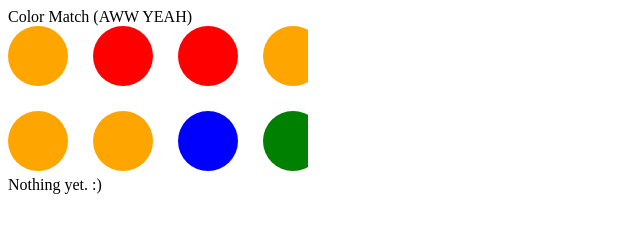
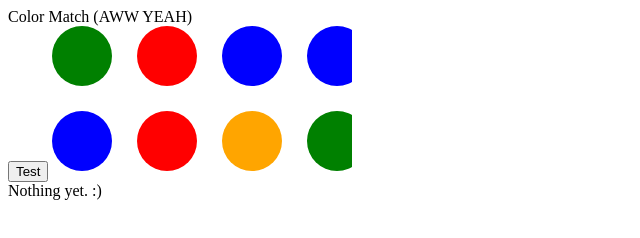
Before and after one commit to fwip/colormatch, a plain HTML site: page colormatch.html in a window 1280 px wide. Shown: the whole page, without its empty margins (0-640 px from the left). Drawn offline with Linux system fonts and the light colour scheme.

Commit message:
Some refactoring; add ability to move pieces.
Use Test button to delete the bottom row all at once.

```diff
--- a/colormatch.html
+++ b/colormatch.html
@@ -12,6 +12,7 @@
 </div>
 
 <div id="game">
+  <input type="button" onclick="colormatch.deleteBottomRow()" value="Test">
 </div>
 
 <aside>
--- a/js/colormatch.js
+++ b/js/colormatch.js
@@ -1,22 +1,72 @@
+function Piece(pos, color) {
+  this.id = Piece.nextid++;
+  this.color = color || Piece.colors[Math.floor(Math.random()*Piece.colors.length)];
+  this.pos = pos || new Position;
+}
+
+Piece.nextid = 0;
+Piece.colors = ['red', 'green', 'blue', 'orange'];
+
+function Position(x, y) {
+  this.x = x || 0;
+  this.y = y || 0;
+}
+
 var colormatch = {};
-
-colormatch.colors = ['red', 'green', 'blue', 'orange'];
-
-colormatch.randompiece = function(){
-  return { color: colormatch.colors[Math.floor(Math.random()*colormatch.colors.length)] };
-}
 
 colormatch.fillboard = function(){
   var count = 0;
-  for ( var i = 0; i < this.width; i++ ){
-    for ( var j = 0 ; j <  this.height; j++) {
-      var piece = colormatch.randompiece();
-      piece.x = i;
-      piece.y = j;
-      this.board[count++] = piece;
-      console.log('piece');
+  var p;
+  while (p = this.empty_positions.pop()){
+    this.board.push( new Piece(p) );
+  }
+}
+
+// For testing
+colormatch.deleteBottomRow = function(){
+
+  // Add secret pieces above the board
+  for (var i = 0; i < colormatch.width; i++){
+    colormatch.board.push( new Piece( new Position(i, -1) ));
+  }
+  // Redraw (let d3 know about them)
+  colormatch.redraw();
+
+  // Delete ones at bottom of row and slide all down
+  for (var i = colormatch.board.length - 1; i >= 0; i--){
+    var p = colormatch.board[i];
+    if (p.pos.y == colormatch.height - 1){
+      colormatch.board.splice(i, 1);
+    } else {
+      p.pos.y ++;
     }
   }
+
+  // Redraw board
+  colormatch.redraw();
+}
+
+colormatch.redraw = function(){
+  var selection = this.svg
+    .selectAll('circle')
+    .data(this.board, function(d){ return d.id });
+
+  selection.enter()
+    .append('circle')
+    .attr('cx', function(d,i){return colormatch.xScale(d.pos.x)})
+    .attr('cy', function(d,i){return colormatch.yScale(d.pos.y)})
+    .attr('fill', function(d,i){return d.color})
+    .attr('r', this.piece_size);
+
+  selection.transition()
+    .duration(500)
+    .attr('cx', function(d,i){return colormatch.xScale(d.pos.x)})
+    .attr('cy', function(d,i){return colormatch.yScale(d.pos.y)})
+    .attr('fill', function(d,i){return d.color})
+    .attr('r', this.piece_size);
+
+  selection.exit()
+    .remove();
 }
 
 colormatch.init = function( params ){
@@ -31,7 +81,14 @@ colormatch.init = function( params ){
 
   this.piece_size = params.piecesize || 30;
 
+  this.empty_positions = [];
   // Setup board contents
+
+  for (var x = 0; x < this.width; x++){
+    for (var y = 0; y < this.height; y++){
+      this.empty_positions.push( new Position(x, y) );
+    }
+  }
 
   // Create SVG gameboard
   this.svg = d3.select('#game')
@@ -51,15 +108,7 @@ colormatch.init = function( params ){
   colormatch.fillboard();
 
   // Bind d3 data
-  this.svg
-    .selectAll('circle')
-    .data(this.board)
-    .enter()
-    .append('circle')
-    .attr('cx', function(d,i){return colormatch.xScale(d.x)})
-    .attr('cy', function(d,i){return colormatch.yScale(d.y)})
-    .attr('fill', function(d,i){return d.color})
-    .attr('r', this.piece_size);
+  colormatch.redraw();
 
 }
 
```
